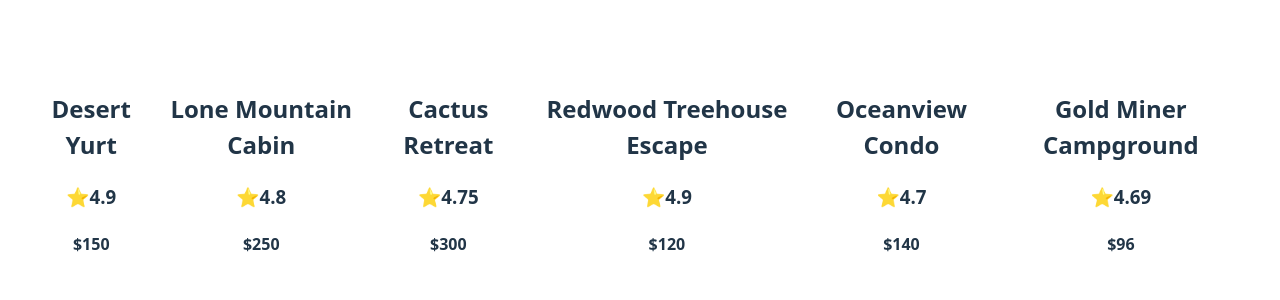
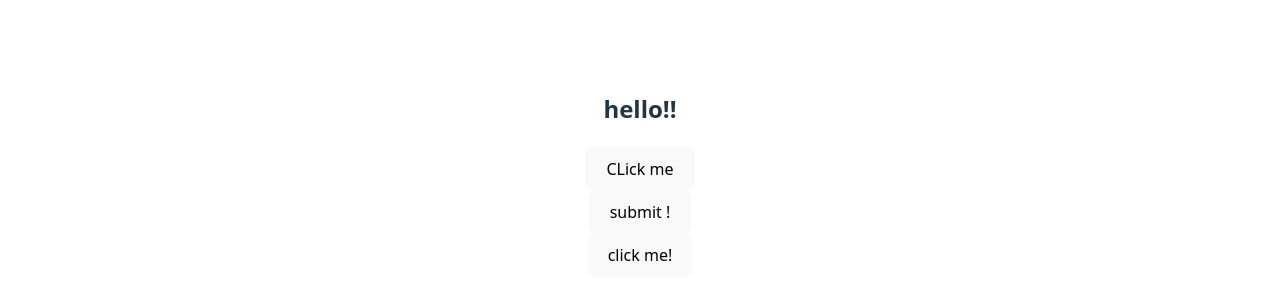
Before and after one commit to Pratik-Kharadhara/react-learning, a React (Vite) app: page / in a window 1280 px wide. Shown: the part 226-526 px from the top of the page. Built offline with nearby package versions, Linux system fonts and the light colour scheme.

Commit message:
React events Basic

```diff
--- a/src/App.jsx
+++ b/src/App.jsx
@@ -9,6 +9,7 @@ import ColorList from './ColorList'
 import Slot from './Slot'
 import GrocceryList from './GrocceryList'
 import Rental from './Rental'
+import Clicker from './Clicker'
 
 
 function App() {
@@ -34,9 +35,9 @@ function App() {
 ];
   return (
     <>
-        <Rental value={properties} />
+        <Clicker msg={"hiii!!"} buttonTxt={"click me!"}/>
 
-
+        {/* <Rental value={properties} /> */}
         {/* <GrocceryList cart={data}/> */}
 
         {/* <Slot emojis={['🐨','😴','❤️']}/> */}
--- /dev/null
+++ b/src/Clicker.jsx
@@ -0,0 +1,40 @@
+export default function Clicker(params){
+    function handleClick2(){
+
+                alert(params.msg);
+
+        }
+    function handleClick3(e){
+        //as we know submit button will refresh the page
+        // so we will use prevent dafault to prevent that
+        e.preventDefault();
+        alert('the form is submited');
+         console.log('the form is submited');
+
+    }
+
+   return (
+        <div>
+            <h2 onMouseOver={handleOver}>hello!!</h2>
+            <button onClick={handleClick}>CLick me</button>
+            <form action="submit">
+                <button onClick={handleClick3}> {/*as we know submit button will refresh the page*/}
+                    submit !
+                </button>
+            </form>
+
+            <button onClick={handleClick2}>{params.buttonTxt}</button>
+        </div>
+
+    )
+}
+ function handleClick(){
+
+            console.log("You just clicked me!!")
+
+    }
+function handleOver(){
+         alert("Don't Come near me !!!")
+
+
+    }
--- a/src/RentalItem.css
+++ b/src/RentalItem.css
@@ -1,3 +1,4 @@
 .rental-Component {
     display : flex;
+
 }
--- a/src/RentalItem.jsx
+++ b/src/RentalItem.jsx
@@ -1,7 +1,11 @@
 import "./RentalItem.css"
 export default function RentalItem({name,rating,price}){
     return (
-        <div className="item-element">{/*here all the key value pair is sended*/}
+        <div className="item-element" style={{
+            width: "400px",
+            height: "200px",
+            border: "2px solid"
+        }}>{/*here all the key value pair is sended*/}
             <h2>{name}</h2>
             <h3>⭐{rating}</h3>
             <h4>${price}</h4>
```
